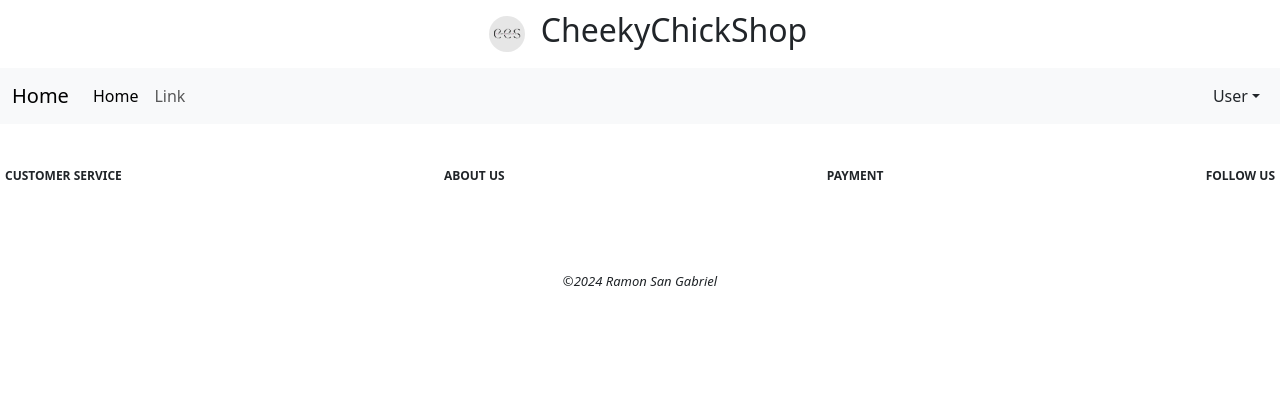
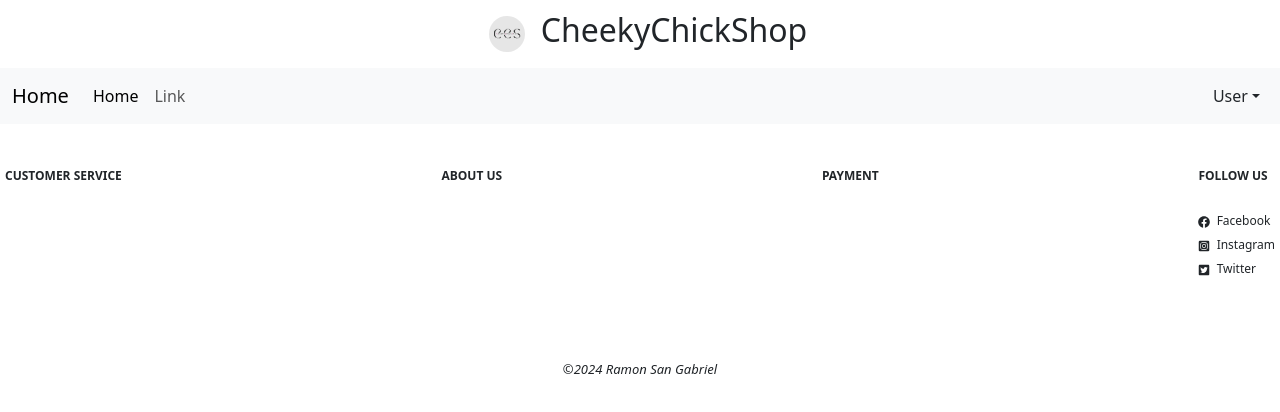
Before and after one commit to RamonSanGabriel/product-website, a React (Vite) app in the folder product-website/: page / in a window 1280 px wide. Shown: the top 412 px of the page. Built offline with nearby package versions, Linux system fonts and the light colour scheme.

Commit message:
social media links

```diff
--- /dev/null
+++ b/package.json
@@ -0,0 +1,5 @@
+{
+  "dependencies": {
+    "react-icons": "^5.4.0"
+  }
+}
--- a/product-website/src/components/Information/FollowUs/FollowUs.jsx
+++ b/product-website/src/components/Information/FollowUs/FollowUs.jsx
@@ -1,9 +1,30 @@
-import React from 'react';
+import { FaFacebook, FaInstagramSquare, FaTwitterSquare } from 'react-icons/fa';
+import css from './FollowUs.module.css';
 
 const FollowUs = () => {
   return (
     <div>
       <h6>Follow us</h6>
+      <ul>
+        <li className={css.socialMedia}>
+          <span>
+            <FaFacebook />
+            &nbsp; <p>Facebook</p>
+          </span>
+        </li>
+        <li className={css.socialMedia}>
+          <span>
+            <FaInstagramSquare />
+            &nbsp; <p>Instagram</p>
+          </span>
+        </li>
+        <li className={css.socialMedia}>
+          <span>
+            <FaTwitterSquare />
+            &nbsp; <p>Twitter</p>
+          </span>
+        </li>
+      </ul>
     </div>
   );
 };
--- /dev/null
+++ b/product-website/src/components/Information/FollowUs/FollowUs.module.css
@@ -0,0 +1,13 @@
+span {
+  font-size: 0.75rem;
+}
+.socialMedia {
+  cursor: pointer;
+
+  & p {
+    display: inline;
+  }
+  &:hover p {
+    color: hsl(10, 85%, 55%);
+  }
+}
--- a/product-website/src/index.css
+++ b/product-website/src/index.css
@@ -35,6 +35,12 @@ h1 {
   line-height: 1.1;
 }
 
+ul,
+ol {
+  list-style: none;
+  padding: 0;
+}
+
 button {
   border-radius: 8px;
   border: 1px solid transparent;
```
Also changed, not shown: 1 other file (tests, documents, lock files or other folders).
